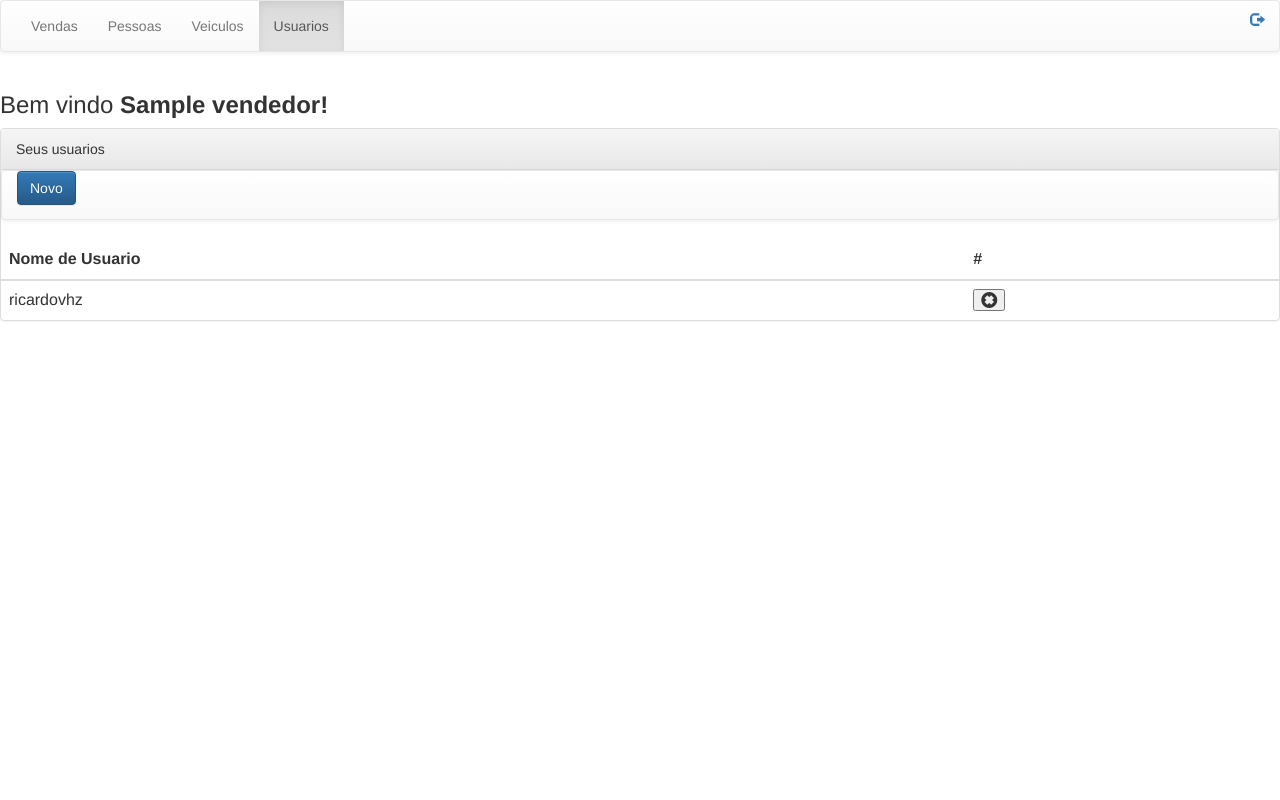
After one commit to ricardovhz/trabalho-final-pablo, a PHP site: page /usuarios.php in a window 1280 px wide. The commit adds this page. Run offline with PHP 8.4, Linux system fonts and the light colour scheme; a user stored in the database is signed in; data comes from the database, SQL or seed files in the repository; tables that the repository leaves empty hold one stand-in row (values such as "Sample post").

Commit message:
iclusao de usuarios'

```diff
--- a/engine.php
+++ b/engine.php
@@ -15,7 +15,7 @@ switch ($action) {
 		break;
 	case "vendas_logado":
 		$id_vendedor = $_SESSION['id_vendedor'];
-		$query = "select v.codigo as codigo, p.nome as nome_comprador, veic.marca as marca, veic.modelo as modelo, v.data_vend as data, v.vlr_venda as valor from venda v inner join vendedor ve on ve.codigo=v.cod_vend inner join veiculo veic on veic.codigo=v.cod_veic inner join pessoa p on p.codigo=v.cod_pess where cod_vend=" . $id_vendedor;
+		$query = "select v.codigo as codigo, p.nome as nome_comprador, cod_veic, cod_pess, veic.marca as marca, veic.modelo as modelo, v.data_vend as data, v.vlr_venda as valor from venda v inner join vendedor ve on ve.codigo=v.cod_vend inner join veiculo veic on veic.codigo=v.cod_veic inner join pessoa p on p.codigo=v.cod_pess where cod_vend=" . $id_vendedor;
 		return_query_array($query,$con);
 		break;
 	case "obter_pessoas":
@@ -28,16 +28,45 @@ switch ($action) {
 		break;
 	case "nova_venda":
 		$id_vendedor = $_SESSION['id_vendedor'];
-		$comprador = $_POST['comprador'];
-		$veiculo = $_POST['veiculo'];
-		$valor = $_POST['valor'];
+		$comprador = mysql_escape_string($_POST['comprador']);
+		$veiculo = mysql_escape_string($_POST['veiculo']);
+		$valor = mysql_escape_string($_POST['valor']);
 		$query = "insert into venda (cod_pess,cod_veic,cod_vend,data_vend,vlr_venda) values (" . $comprador . ", " . $veiculo . ", " . $id_vendedor . ", now(), " . $valor . ")";
 		$res = mysql_query($query,$con);
-		if (!$res) {
-			header("location: vendas.php?ok=false&msg=".mysql_error());
-		} else {
-			header("location: vendas.php?ok=true");
+		realiza_DML($query,$con,"vendas.php","Venda adicionada com sucesso!");
+		break;
+	case "atualizar_venda":
+		$id_venda = mysql_escape_string($_POST['codigo']);
+		$id_veic = mysql_escape_string($_POST['veiculo']);
+		$valor = mysql_escape_string($_POST['valor']);
+		$query = "update venda set cod_veic=" . $id_veic . ", vlr_venda=" . $valor . " where codigo=" . $id_venda;
+		realiza_DML($query,$con,"vendas.php","Venda atualizada com sucesso!");
+		break;
+	case "obter_usuarios":
+		$id_vendedor = $_SESSION['id_vendedor'];
+		$query = "select * from usuario where id_vendedor=" . $id_vendedor;
+		return_query_array($query,$con);
+		break;
+	case "novo_usuario":
+		$id_vendedor = $_SESSION['id_vendedor'];
+		$nome_usuario = mysql_escape_string($_POST['nome']);
+		$password = $_POST['password'];
+		$passsha1 = sha1($password);
+
+		$query_buscar = "select * from usuario where nome_usuario='" . $nome_usuario . "'";
+		$res = mysql_query($query_buscar,$con);
+		if (mysql_num_rows($res) > 0) {
+			header('location: usuarios.php?error=true&msg=Usuario ja existe na base de dados');
+			die("Usuário já cadastrado");
 		}
+
+		$query = "insert into usuario (nome_usuario, senha, id_vendedor) values ('" . $nome_usuario . "', '". $passsha1 . "', " . $id_vendedor . ")";
+		realiza_DML($query,$con,"usuarios.php","Usuario adicionado com sucesso!");
+		break;
+	case "deletar_usuario":
+		$nome_usuario = mysql_escape_string($_POST['nome_usuario']);
+		$query = "delete from usuario where nome_usuario='" . $nome_usuario . "'";
+		realiza_DML($query,$con,"usuarios.php","Usuario apagado com sucesso!");
 		break;
 
 }
@@ -68,4 +97,13 @@ function return_query_array($q, $con) {
 		}
 	}
 }
+
+function realiza_DML($q,$con,$page,$successMsg) {
+	$res = mysql_query($q,$con);
+	if (!$res) {
+		header("location: " . $page . "?error=true&msg=".mysql_error());
+	} else {
+		header("location: " . $page . "?error=falsei&msg=".$successMsg);
+	}
+}
 ?>
--- a/js/lib.js
+++ b/js/lib.js
@@ -1,5 +1,29 @@
 var lib = {
 	url: "engine.php",
+
+	checkForMessages: function(selector) {
+               if (location.search.length > 0) {
+                       var search = location.search.substring(1).split("&");
+                       if (search.length > 0) {
+                               var classAlert = "";
+                               var message = "";
+                               for (var i=0;i<search.length;i++) {
+                                       var prop = search[i].split("=");
+                                       console.log(prop);
+                                       if (prop[0] == "error") {
+                                               if (prop[1] == "true") {
+                                                       classAlert="alert-danger";
+                                               } else {
+                                                       classAlert="alert-success";
+                                               }
+                                       } else if (prop[0] == "msg") {
+                                               message = decodeURIComponent(prop[1]);
+                                       }
+                               }
+                               $(selector).removeClass("msg-erro-hide").addClass(classAlert).append(message);
+                       }
+               }
+        },
 
 	send: function(data, callback) {
 		$.post(lib.url, data, "json")
@@ -29,5 +53,11 @@ var lib = {
 	},
 	obterVeiculos: function(callback) {
 		this.sendAction({},"obter_veiculos", callback);
+	},
+	obterUsuarios: function(callback) {
+		this.sendAction({},"obter_usuarios", callback);
+	},
+	deletarUsuario: function(nome_usuario, callback) {
+		this.sendAction({"nome_usuario": nome_usuario},"deletar_usuario", callback);
 	}
 }
--- /dev/null
+++ b/usuarios.php
@@ -0,0 +1,120 @@
+<?php
+	require_once('verify_session.php');
+?>
+<html>
+
+<head>
+    <meta name="viewport" content="width=device-width, initial-scale=1">
+    <link rel="stylesheet" href="css/bootstrap.min.css">
+    <link rel="stylesheet" href="css/bootstrap-theme.css">
+    <link rel="stylesheet" href="css/layout.css">
+</head>
+<body>
+	<nav class="navbar navbar-default" role="navigation">
+		<div class="collapse navbar-collapse">
+			<ul class="nav navbar-nav">
+				<li><a href="vendas.php" >Vendas</a></li>
+				<li><a href="pessoas.php">Pessoas</a></li>
+				<li><a href="veiculos.php">Veiculos</a></li>
+				<li class="active"><a href="usuarios.php">Usuarios</a></li>
+			</ul>
+			<ul class="nav navbar-right">
+				<li><a href="logout.php"><span class="glyphicon glyphicon-log-out" title="Logout" aria-hidden="true"></span></a></li>
+			</ul>
+		</div>
+	</nav>
+
+	<div class="container-fluid">
+		<div class="row">
+			<div class="col-md-offset-0">
+				<h3 id="bem-vindo-vendedor">Bem vindo </h3>
+			</div>
+		</div>
+		<div class="alert alert-dismissible msg-erro-hide" role="alert" id="alert-principal">
+			<button type="button" class="close" data-dismiss="alert"><span aria-hidden="true">&times;</span><span class="sr-only">Fechar</span></button>
+		</div>
+		<div class="row">
+			<div class="panel panel-default">
+				<div class="panel-heading">Seus usuarios</div>
+				<div class="navbar navbar-default">
+					<div class="collapse navbar-collapse">
+						<ul class="nav navbar-nav">
+							<button class="btn btn-primary" data-toggle="modal" data-target="#modal-novo">Novo</button>
+						</ul>
+					</div>
+				</div>
+				<table class="table table-stripped table-hover" id="table-usuarios">
+					<thead>
+						<tr>
+							<th>Nome de Usuario</th>
+							<th>#</th>
+						</tr>
+					</thead>
+					<tbody>
+					</tbody>
+				</table>
+			</div>
+		</div>
+	</div>
+
+	<div class="modal fade" role="dialog" id="modal-novo">
+		<div class="modal-dialog">
+			<div class="modal-content">
+				<div class="modal-header">
+					<button class="close" data-dismiss="modal" type="button">&times;</button>
+					Nova Venda
+				</div>
+				<div class="modal-body">
+					<form role="form" action="engine.php" method="post">
+						<input type="hidden" name="action" value="novo_usuario" />
+						<div class="form-group">
+							<label for="nome">Nome de usuario</label>
+							<input type="text" id="nome" name="nome" />
+						</div>
+						<div class="form-group">
+							<label for="password">Senha</label>
+							<input type="password" id="password" name="password" />
+						</div>
+						<button class="btn btn-primary" type="submit">Ok</button>
+					</form>
+				</div>
+			</div>
+		</div>
+	</div>
+
+	<script type="text/javascript" src="js/jquery-1.11.1.js"></script>
+	<script type="text/javascript" src="js/bootstrap.js"></script>
+	<script type="text/javascript" src="js/lib.js"></script>
+	<script>
+		$(document).ready(function() {
+			lib.checkForMessages("#alert-principal");
+			obterVendedorLogado();
+			obterUsuarios();
+		});
+		function obterVendedorLogado() {
+			lib.obterVendedorLogado(function(vendedor) {
+				$("#bem-vindo-vendedor").append("<b>"+vendedor.nome+"!</b>");
+			});
+		}
+		function obterUsuarios() {
+			lib.obterUsuarios(function(usuarios) {
+				var html = "";
+				for (var i=0;i<usuarios.length;i++) {
+					var item = usuarios[i];
+					html += "<tr data-id='"+item.nome_usuario+"'>";
+					html += "<td>"+item.nome_usuario+"</td>";
+					html += "<td><button type='button' onclick='deletarUsuario(\""+item.nome_usuario+"\")' title='Deletar'><span class='glyphicon glyphicon-remove-sign'></span></button></td>";
+					html += "</tr>";
+				}
+				$("#table-usuarios tbody").html(html);
+			});
+		}
+		function deletarUsuario(nome) {
+			lib.deletarUsuario(nome, function() {
+				obterUsuarios();
+			});
+		}
+	</script>
+</body>
+
+</html>
```
Also changed, not shown: vendas.php (+40 -2 lines), 1 other file.
